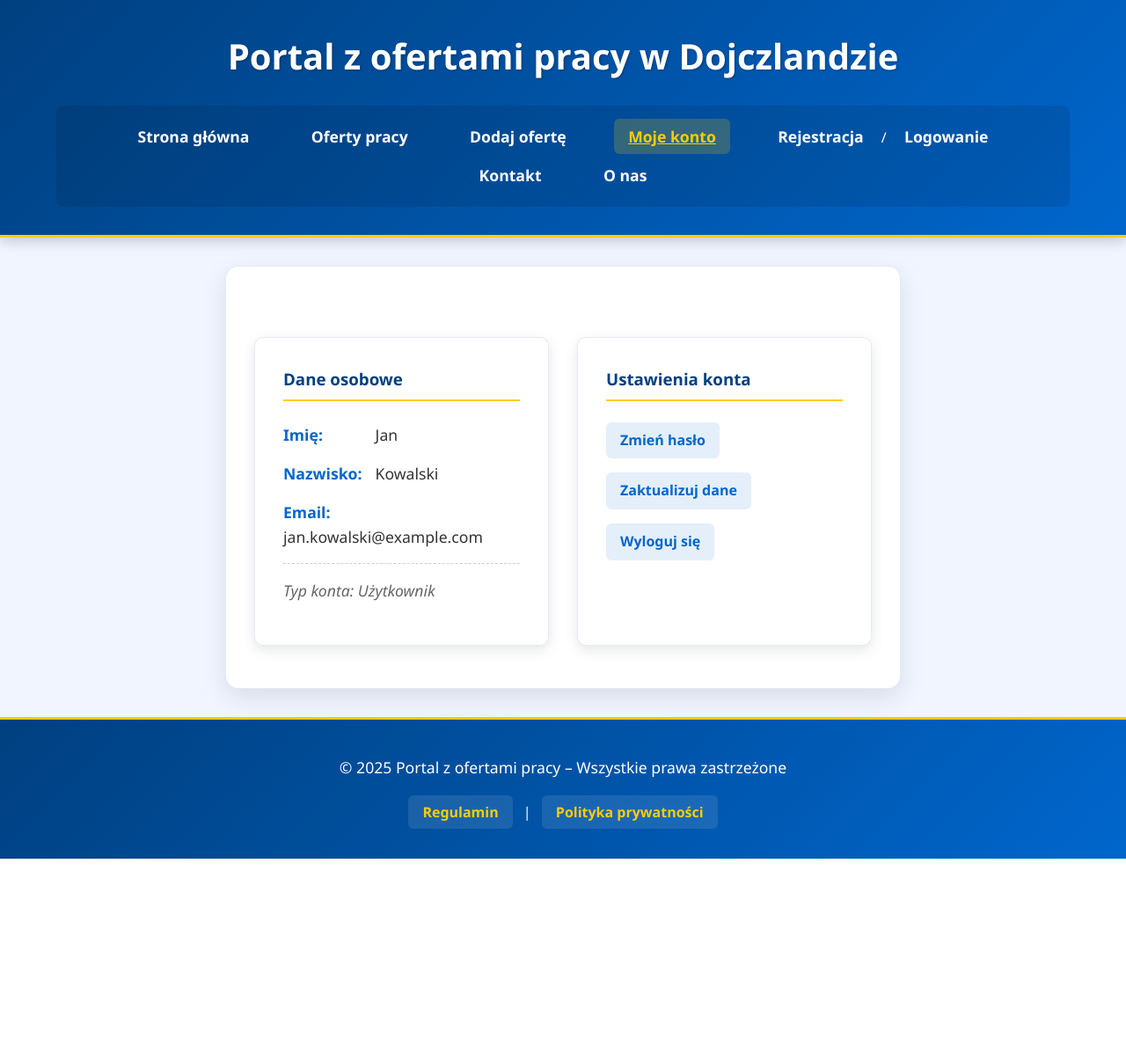
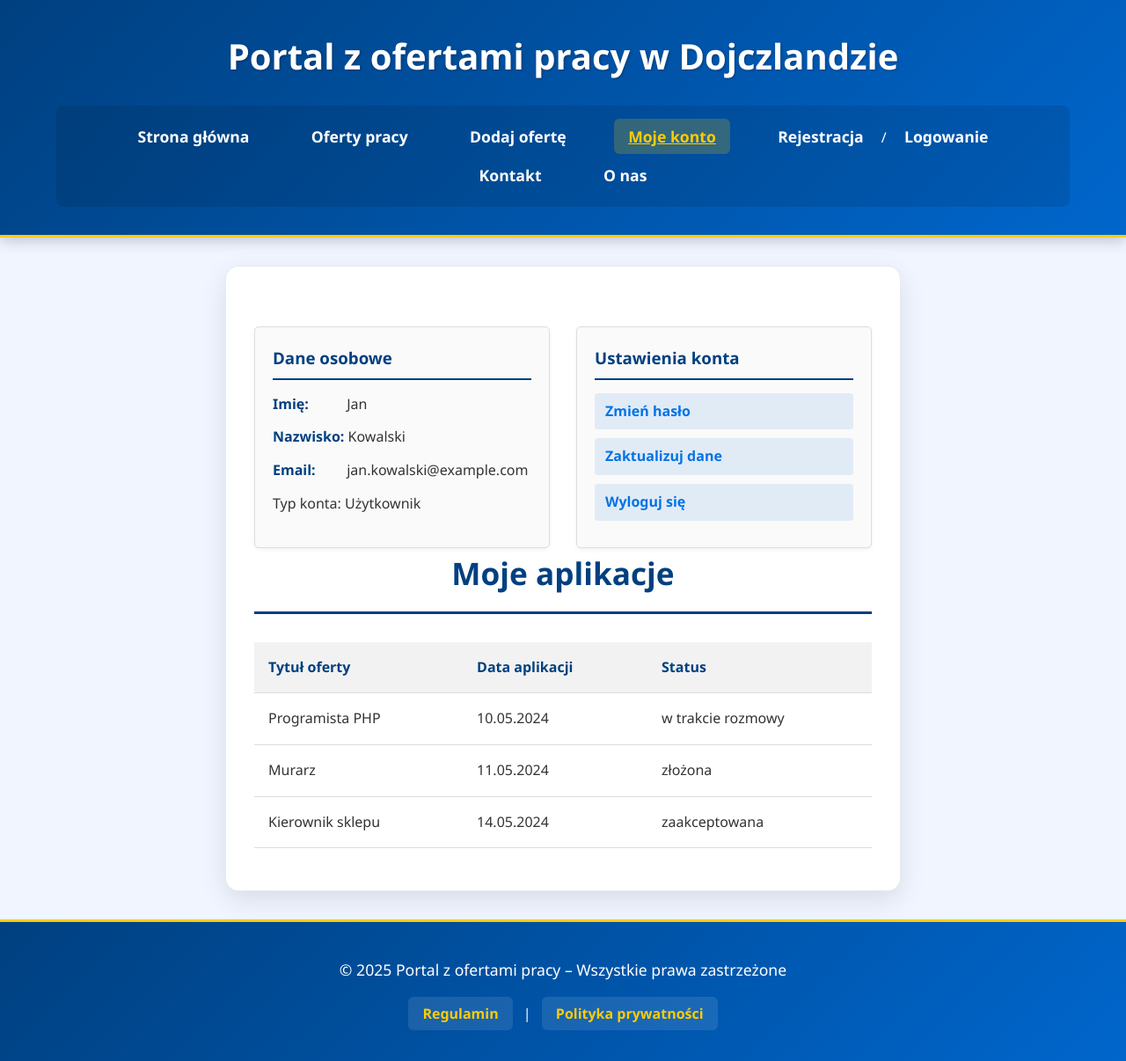
Before and after one commit to GGTeacherOP/deutsch_Koceniak_Ginter, a PHP site: page /konto.php in a window 1280 px wide. Shown: the whole page at 88% size. Before the commit the page ends 976 px from the top, so only its background shows below. Run offline with PHP 8.4, Linux system fonts and the light colour scheme; the visitor is signed in with stand-in values (Sample User, id 1); data comes from the database, SQL or seed files in the repository.

Commit message:
dodanie funkcjonalnosci pliku konto.php śledzenie swoich aplikacjii

```diff
--- a/konto.css
+++ b/konto.css
@@ -55,16 +55,25 @@
     color: #005bb5;
     text-decoration: underline;
 }
-
-/* Responsywność */
-@media (max-width: 768px) {
-    .konto-panel {
-        grid-template-columns: 1fr;
-    }
-}
-
 /* Aktywna zakładka w menu */
 nav ul li a[href="konto.php"] {
     text-decoration: underline;
     color: #ffcc00;
 }
+table {
+    width: 100%;
+    border-collapse: collapse;
+    margin-top: 1rem;
+}
+th, td {
+    padding: 1rem;
+    text-align: left;
+    border-bottom: 1px solid #ddd;
+}
+th {
+    background-color: #f2f2f2;
+    color: #004080;
+}
+tr:hover {
+    background-color: #f9f9f9;
+}
--- a/konto.php
+++ b/konto.php
@@ -31,6 +31,25 @@ try {
     die("Wystąpił błąd: " . $e->getMessage());
 }
 
+// Pobierz aplikacje użytkownika
+$applications = [];
+try {
+    $stmt = $conn->prepare("SELECT a.id, o.tytul, a.data_aplikacji, a.status
+                             FROM aplikacje a
+                             JOIN oferty o ON a.id_oferty = o.id
+                             WHERE a.id_uzytkownika = ?");
+    $stmt->bind_param('i', $user_id);
+    $stmt->execute();
+    $result = $stmt->get_result();
+
+    while ($row = $result->fetch_assoc()) {
+        $applications[] = $row;
+    }
+    $stmt->close();
+} catch (Exception $e) {
+    die("Wystąpił błąd: " . $e->getMessage());
+}
+
 // Obsługa wylogowania
 if (isset($_GET['wyloguj'])) {
     session_destroy();
@@ -47,76 +66,6 @@ if (isset($_GET['wyloguj'])) {
     <title>Moje konto – Portal z ofertami pracy w Niemczech</title>
     <link rel="stylesheet" href="styleindex.css">
     <link rel="stylesheet" href="konto.css">
-    <style>
-        /* Dodatkowe style specyficzne dla strony konta */
-        .konto-panel {
-            display: grid;
-            grid-template-columns: 1fr 1fr;
-            gap: 2rem;
-            margin-top: 2rem;
-        }
-
-        .dane-osobowe,
-        .ustawienia-konta {
-            background-color: #fff;
-            padding: 2rem;
-            border-radius: 10px;
-            box-shadow: 0 5px 15px rgba(0, 0, 0, 0.1);
-            border: 1px solid rgba(0, 64, 128, 0.1);
-        }
-
-        .dane-osobowe h3,
-        .ustawienia-konta h3 {
-            color: #004080;
-            margin-bottom: 1.5rem;
-            padding-bottom: 0.5rem;
-            border-bottom: 2px solid #ffcc00;
-        }
-
-        .dane-osobowe p {
-            margin-bottom: 1rem;
-            font-size: 1.1rem;
-        }
-
-        .dane-osobowe strong {
-            color: #0066cc;
-            min-width: 100px;
-            display: inline-block;
-        }
-
-        .ustawienia-konta ul {
-            list-style: none;
-        }
-
-        .ustawienia-konta li {
-            margin-bottom: 1rem;
-        }
-
-        .ustawienia-konta a {
-            color: #0066cc;
-            text-decoration: none;
-            font-weight: 600;
-            transition: all 0.3s ease;
-            display: inline-block;
-            padding: 0.5rem 1rem;
-            border-radius: 6px;
-            background-color: rgba(0, 102, 204, 0.1);
-        }
-
-        .ustawienia-konta a:hover {
-            color: #004080;
-            background-color: rgba(0, 102, 204, 0.2);
-            transform: translateY(-2px);
-        }
-
-        .rola-info {
-            font-style: italic;
-            color: #666;
-            margin-top: 1rem;
-            padding-top: 1rem;
-            border-top: 1px dashed #ccc;
-        }
-    </style>
 </head>
 <body>
 
@@ -154,6 +103,32 @@ if (isset($_GET['wyloguj'])) {
             </ul>
         </div>
     </section>
+
+    <section id="aplikacje">
+        <h2>Moje aplikacje</h2>
+        <?php if (empty($applications)): ?>
+            <p>Nie złożyłeś jeszcze żadnych aplikacji.</p>
+        <?php else: ?>
+            <table>
+                <thead>
+                    <tr>
+                        <th>Tytuł oferty</th>
+                        <th>Data aplikacji</th>
+                        <th>Status</th>
+                    </tr>
+                </thead>
+                <tbody>
+                    <?php foreach ($applications as $application): ?>
+                        <tr>
+                            <td><?= htmlspecialchars($application['tytul']) ?></td>
+                            <td><?= date('d.m.Y', strtotime($application['data_aplikacji'])) ?></td>
+                            <td><?= htmlspecialchars($application['status']) ?></td>
+                        </tr>
+                    <?php endforeach; ?>
+                </tbody>
+            </table>
+        <?php endif; ?>
+    </section>
 </main>
 
 <footer>
@@ -161,6 +136,5 @@ if (isset($_GET['wyloguj'])) {
     <a href="regulamin.php">Regulamin</a> | <a href="polityka_prywatnosci.php">Polityka prywatności</a>
 </footer>
 
-<script src="skrypty.js"></script>
 </body>
 </html>
```
